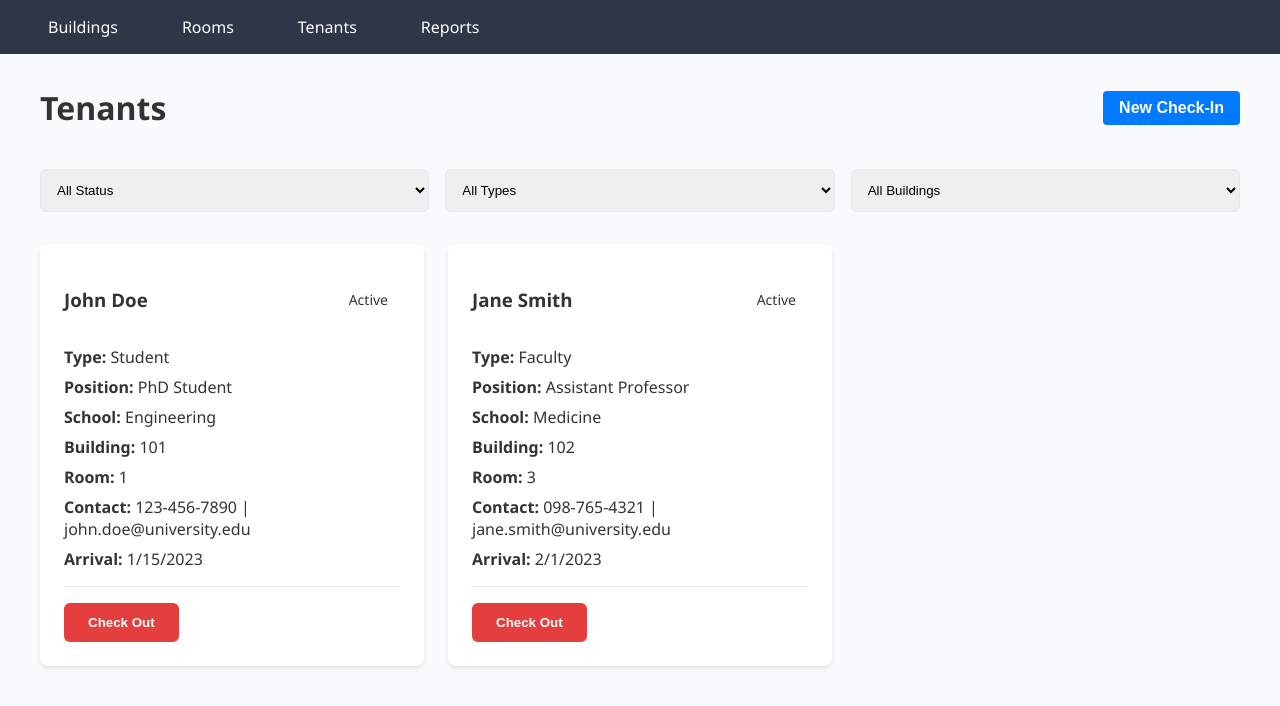
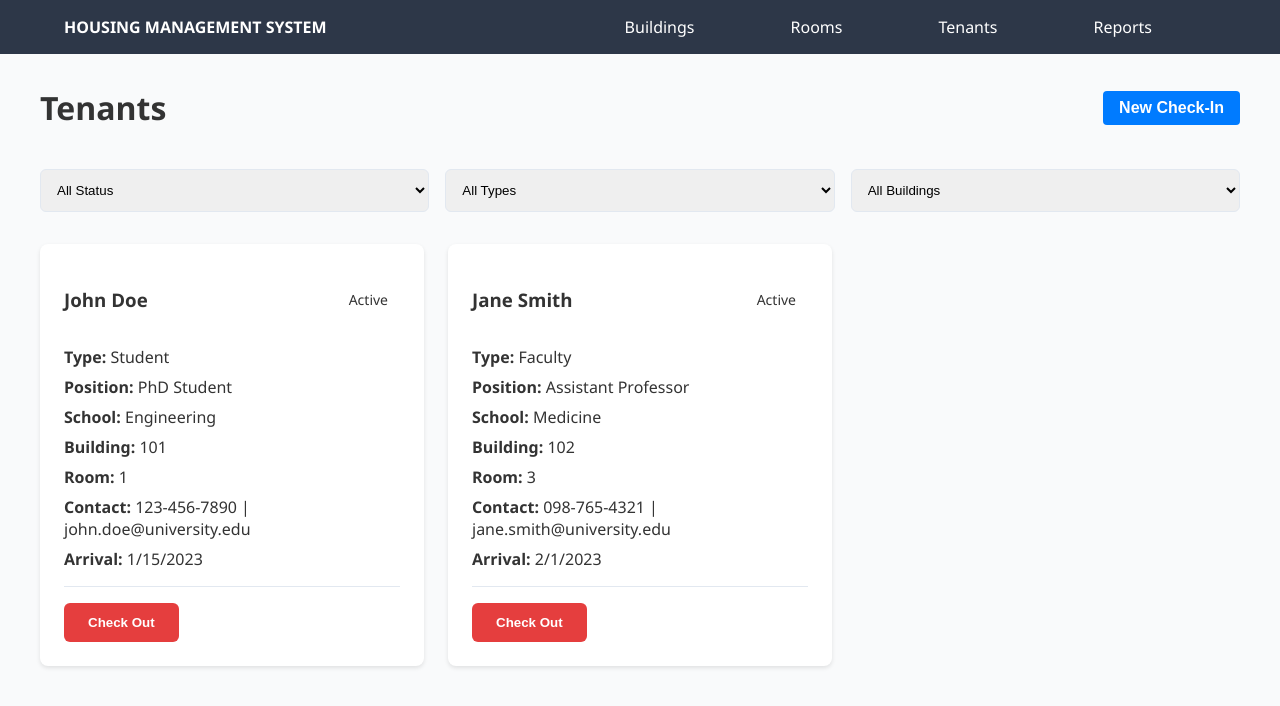
Before and after one commit to assylr/seniorprojectv2, a React (Create React App) app: page /tenants in a window 1280 px wide. Shown: the top 706 px of the page. Built offline with nearby package versions, Linux system fonts and the light colour scheme.

Commit message:
Added new navbar and updated the hover effect and spacing

```diff
--- a/src/components/Navbar.js
+++ b/src/components/Navbar.js
@@ -5,6 +5,7 @@ const Navbar = () => {
 
   return (
     <nav>
+      <div className="nav-title">HOUSING MANAGEMENT SYSTEM</div>
       <ul>
         <li>
           <Link to="/" className={location.pathname === "/" ? "active" : ""}>
--- a/src/index.css
+++ b/src/index.css
@@ -16,7 +16,16 @@ body {
 /* Navigation */
 nav {
   background-color: #2d3748;
-  padding: 1rem 2rem;
+  padding: 1rem 4rem;
+  display: flex;
+  align-items: center;
+  gap: 2rem;
+  justify-content: space-between;
+}
+
+.nav-title {
+  color: white;
+  font-weight: 700;
 }
 
 nav ul {
@@ -24,20 +33,24 @@ nav ul {
   display: flex;
   gap: 2rem;
   margin: 0;
-  padding: 0;
+  padding: 0 2rem;
+  margin-left: auto;
 }
 
 nav a {
   color: white;
   text-decoration: none;
   font-weight: 500;
-  padding: 0.5rem 1rem;
+  padding: 1rem 2rem;
   border-radius: 0.25rem;
   transition: background-color 0.3s;
+  position: relative;
 }
 
 nav a:hover {
   background-color: #4a5568;
+  border-radius: 0.25rem;
+  padding: 0.5rem 2rem;
 }
 
 /* Cards */
```
